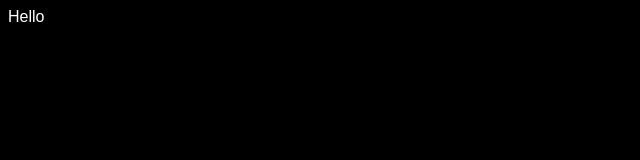
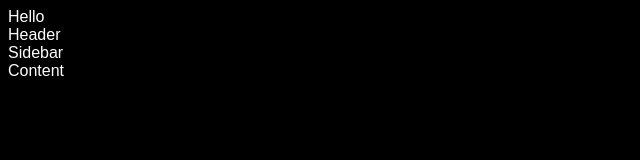
Before and after one commit to Liubsi/dashboard, a plain HTML site: page index.html in a window 1280 px wide. Shown: the whole page, without its empty margins (0-640 px from the left). Drawn offline with Linux system fonts and the light colour scheme.

Commit message:
added header, sidebar, main-content divs

```diff
--- a/index.html
+++ b/index.html
@@ -10,6 +10,19 @@
     <script src="script.js"></script>
 </head>
 <body>
-    <div class="body">Hello</div>
+    <div class="page">Hello
+        <div class="header">
+            Header
+        </div>
+
+        <div class="sidebar">
+            Sidebar
+        </div>
+
+        <div class="main-content">
+            Content
+        </div>
+    </div>
+
 </body>
 </html>
```
